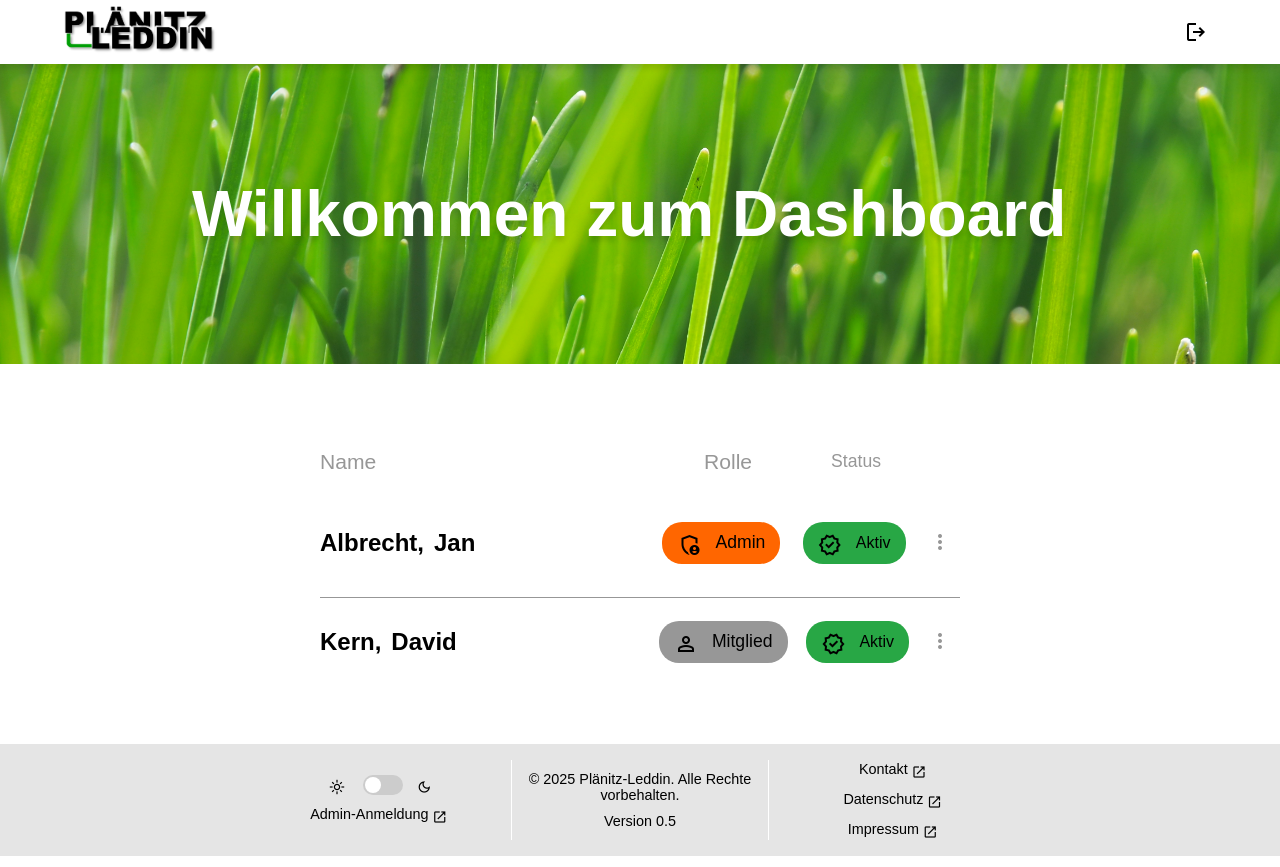
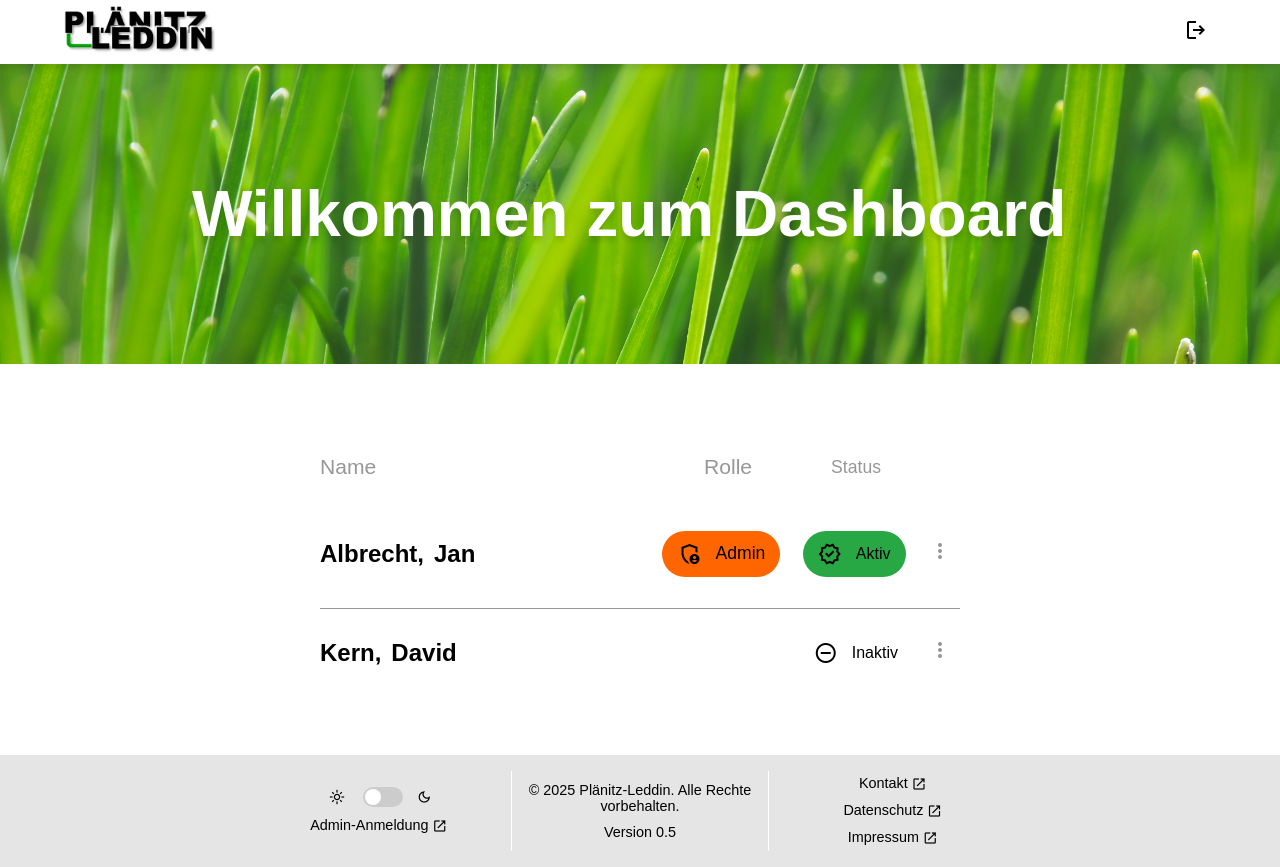
Before and after one commit to jan-albrecht05/Plaenitz-Leddin, a PHP site: page /pages/internes/dashboard.php in a window 1280 px wide. Run offline with PHP 8.4, Linux system fonts and the light colour scheme; the visitor is signed in with stand-in values (Sample User, id 1); data comes from the database, SQL or seed files in the repository; both versions use the stored data as it was after the commit.

Commit message:
working on the dashboard

```diff
--- a/assets/css/dashboard.css
+++ b/assets/css/dashboard.css
@@ -35,7 +35,7 @@
 .member > .member-bottom .right{
     height: 0px;
     overflow: hidden;
-    transition: height 0.3s ease;
+    transition: all 0.3s ease;
     border: none;
 }
 .member.open > .member-bottom,
@@ -57,6 +57,9 @@
     align-items: center;
     width: 100%;
 }
+#member-output .edit-button:hover{
+    color: var(--text-color);
+}
 .ganzer-name{
     display: flex;
     align-items: center;
@@ -71,7 +74,10 @@
     flex-direction: row;
     gap: 6px;
     padding: 7px 15px;
-    border-radius: 20px;
+    border-radius: 25px;
+    min-height: 2rem;
+    cursor: default;
+    user-select: none;
 }
 .role.admin{
     background-color: var(--orange);
@@ -82,6 +88,9 @@
 }
 .role.member{
     background-color: var(--lightgrey);
+}
+.role.hidden{
+    visibility: hidden;
 }
 .role-symbol,
 .status-symbol{
@@ -123,5 +132,4 @@
 span.material-symbols-outlined{
     font-size: 24px;
     margin-right: 8px;
-    margin-top: 4px;
 }
--- /dev/null
+++ b/assets/js/dashboard.js
@@ -0,0 +1,6 @@
+// wait for click on class member to toggle class open
+document.querySelectorAll('.member').forEach(member => {
+    member.addEventListener('click', () => {
+        member.classList.toggle('open');
+    });
+});
--- a/pages/internes/dashboard.php
+++ b/pages/internes/dashboard.php
@@ -56,6 +56,7 @@ if (!hasAdminOrVorstandRole($userId)) {
                 <span class="status">Status</span>
                 <span class="edit-button"></span>
             </div>
+            <script src="../../assets/js/dashboard.js" defer></script>
             <?php
             // Database connection for members
             $dbPath = __DIR__ . '/../../assets/db/member.db';
@@ -67,21 +68,28 @@ if (!hasAdminOrVorstandRole($userId)) {
                     // Connect to database
                     $pdo = new PDO('sqlite:' . $dbPath);
                     $pdo->setAttribute(PDO::ATTR_ERRMODE, PDO::ERRMODE_EXCEPTION);
+                    // Set UTF-8 encoding for proper display of special characters (ß, ä, ö, ü, etc.)
+                    $pdo->exec("PRAGMA encoding = 'UTF-8'");
 
                     // Get all members
-                    $stmt = $pdo->prepare('SELECT id, name, nachname, strasse, plz, ort, festnetz, mobilnummer, e_mail, rolle, status, join_date FROM mitglieder ORDER BY nachname ASC, name ASC');
+                    $stmt = $pdo->prepare('SELECT id, name, nachname, strasse, hausnummer, plz, ort, festnetz, mobilnummer, e_mail, rolle, status, join_date FROM mitglieder ORDER BY id ASC, name ASC');
                     $stmt->execute();
                     $members = $stmt->fetchAll(PDO::FETCH_ASSOC);
 
                     if ($members && count($members) > 0) {
                         foreach ($members as $member) {
-                            // Determine role class and display text
-                            $roleClass = '';
+                            // Defaults for role and status to ensure variables are always set
+                            $roleClass = 'member';
                             $roleIcon = 'person';
                             $roleText = 'Mitglied';
 
-                            if ($member['rolle']) {
-                                $roleLower = strtolower(trim($member['rolle']));
+                            $statusClass = 'pending';
+                            $statusIcon = 'schedule';
+                            $statusText = 'Ausstehend';
+
+                            // Determine role class and display text
+                            if (!empty($member['rolle'])) {
+                                $roleLower = strtolower(trim((string)$member['rolle']));
                                 if ($roleLower === 'admin') {
                                     $roleClass = 'admin';
                                     $roleIcon = 'admin_panel_settings';
@@ -97,22 +105,37 @@ if (!hasAdminOrVorstandRole($userId)) {
                                 }
                             }
 
-                            // Determine status class and display text
-                            $statusClass = 'aktiv';
-                            $statusIcon = 'verified';
-                            $statusText = 'Aktiv';
+                            // Normalize and map status value (accepts 0/1/2 as int or string)
+                            $statusInt = isset($member['status']) && is_numeric($member['status']) ? (int)$member['status'] : null;
+                            if ($statusInt === 1) {
+                                $statusClass = 'aktiv';
+                                $statusIcon = 'verified';
+                                $statusText = 'Aktiv';
+                            } elseif ($statusInt === 2) {
+                                $statusClass = 'inaktiv';
+                                $statusIcon = 'do_not_disturb_on';
+                                $statusText = 'Inaktiv';
+                                $roleClass = 'hidden';
+                            } elseif ($statusInt === 0) {
+                                $statusClass = 'pending';
+                                $statusIcon = 'schedule';
+                                $statusText = 'Ausstehend';
+                                $roleClass = 'hidden';
+                            }
 
-                            if ($member['status']) {
-                                $statusLower = strtolower(trim($member['status']));
-                                if ($statusLower === 'inaktiv') {
-                                    $statusClass = 'inaktiv';
-                                    $statusIcon = 'cancel';
-                                    $statusText = 'Inaktiv';
-                                } elseif ($statusLower === 'pending' || $statusLower === 'ausstehend') {
-                                    $statusClass = 'pending';
-                                    $statusIcon = 'pending';
-                                    $statusText = 'Ausstehend';
-                                }
+                            // Prepare contact values supporting both column name variants
+                            $telefonVal = '';
+                            if (!empty($member['festnetz'])) {
+                                $telefonVal = $member['festnetz'];
+                            } elseif (!empty($member['telefon'])) {
+                                $telefonVal = $member['telefon'];
+                            }
+
+                            $mobilVal = '';
+                            if (!empty($member['mobilnummer'])) {
+                                $mobilVal = $member['mobilnummer'];
+                            } elseif (!empty($member['mobil'])) {
+                                $mobilVal = $member['mobil'];
                             }
 
                             // Format join date
@@ -127,8 +150,8 @@ if (!hasAdminOrVorstandRole($userId)) {
                             }
 
                             // Format address
-                            $address1 = !empty($member['strasse']) ? htmlspecialchars($member['strasse']) . ',' : '';
-                            $address2 = (!empty($member['plz']) ? htmlspecialchars($member['plz']) . ' ' : '') .
+                            $address1 = !empty($member['strasse']) ? htmlspecialchars($member['strasse']) . ', ' . htmlspecialchars($member['hausnummer']) : '';
+                            $address2 = (!empty($member['PLZ']) ? htmlspecialchars($member['PLZ']) . ' ' : '') .
                                         (!empty($member['ort']) ? htmlspecialchars($member['ort']) : '');
 
                             $hasAddress = !empty($address1) || !empty($address2);
@@ -174,16 +197,16 @@ if (!hasAdminOrVorstandRole($userId)) {
                                         <?php endif; ?>
                                     </div>
                                     <div class="right">
-                                        <?php if (!empty($member['telefon'])): ?>
+                                        <?php if (!empty($telefonVal)): ?>
                                         <div class="phone">
                                             <span class="material-symbols-outlined phone-symbol">phone</span>
-                                            <span class="phone-text"><?php echo htmlspecialchars($member['telefon']); ?></span>
+                                            <span class="phone-text"><?php echo htmlspecialchars($telefonVal); ?></span>
                                         </div>
                                         <?php endif; ?>
-                                        <?php if (!empty($member['mobil'])): ?>
+                                        <?php if (!empty($mobilVal)): ?>
                                         <div class="mobile">
                                             <span class="material-symbols-outlined mobile-symbol">smartphone</span>
-                                            <span class="mobile-text"><?php echo htmlspecialchars($member['mobil']); ?></span>
+                                            <span class="mobile-text"><?php echo htmlspecialchars($mobilVal); ?></span>
                                         </div>
                                         <?php endif; ?>
                                         <?php if (!empty($member['e_mail'])): ?>
--- a/pages/mitglied-werden.php
+++ b/pages/mitglied-werden.php
@@ -232,6 +232,8 @@
                 try {
                     // Save to member.db
                     $db = new SQLite3('../assets/db/member.db');
+                    // Set UTF-8 encoding for proper handling of special characters (ß, ä, ö, ü, etc.)
+                    $db->exec("PRAGMA encoding = 'UTF-8'");
 
                     $stmt = $db->prepare('INSERT INTO mitglieder (anrede, titel, name, nachname, strasse, hausnummer, ort, plz, adresszusatz, e_mail, festnetz, mobilnummer, info, bevorzugte_kommunikation, join_date)
                                          VALUES (:anrede, :titel, :vorname, :nachname, :strasse, :hausnummer, :ort, :plz, :zusatz, :email, :telefon, :mobil, :nachricht, :kontakt, :date)');
```
Also changed, not shown: assets/db/member.db.
